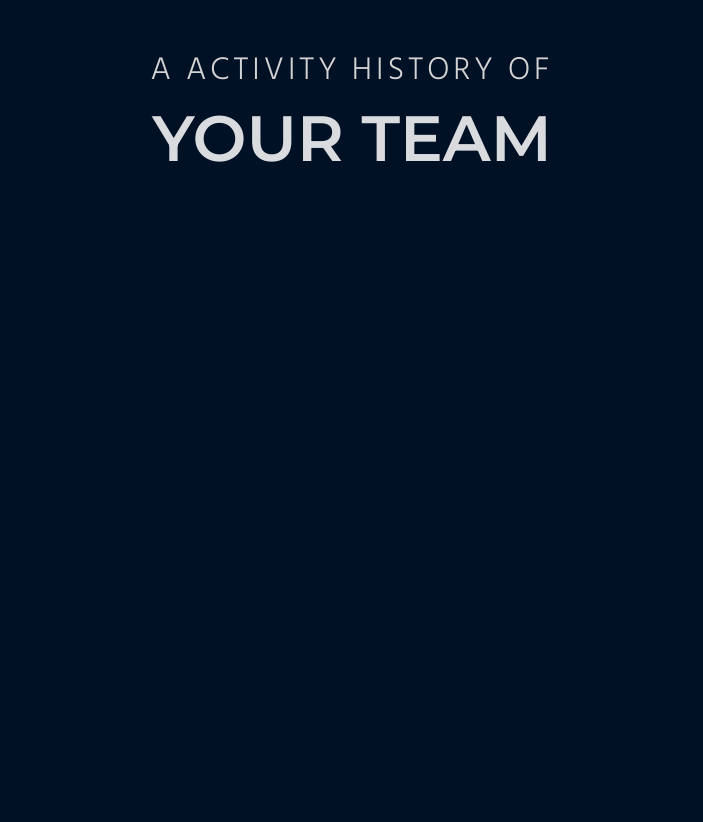
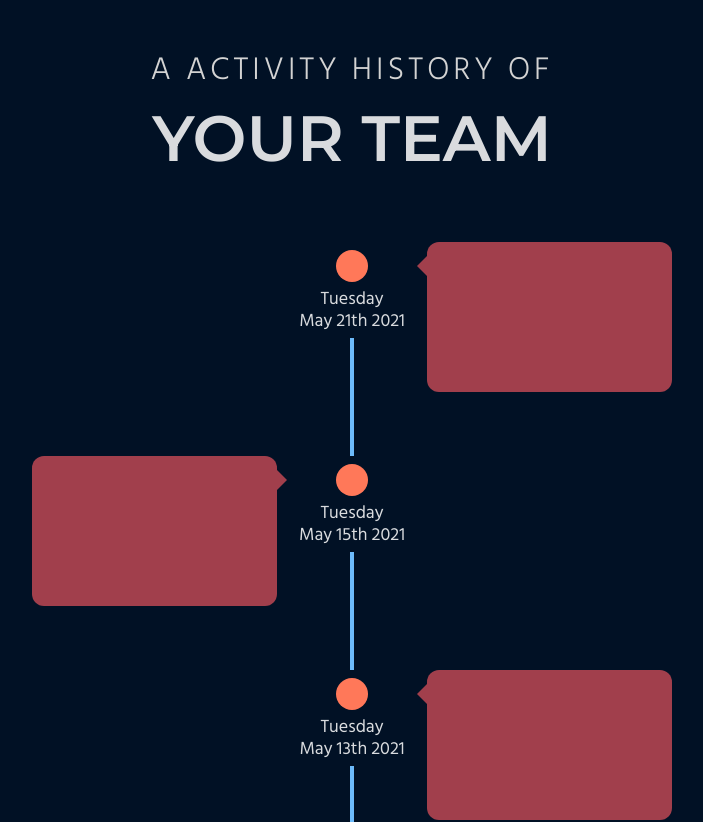
Before and after one commit to lunatic-cat/react-timeline-github-activity-v2, a React (Create React App) app: page / in a window 1280 px wide. Shown: the top 822 px of the page, without its empty margins (288-991 px from the left). Before the commit the page ends 800 px from the top, so only its background shows below. Built offline with nearby package versions, Linux system fonts and the light colour scheme.

Commit message:
First implementation of timeline

```diff
--- /dev/null
+++ b/src/App/components/Timeline/index.tsx
@@ -0,0 +1,76 @@
+// import { HistoryType } from 'utils/types';
+
+import { Typography } from 'antd';
+
+import {
+  Container,
+  TimelineContainer,
+  TimelinePoint,
+  TimelinePointCardContainer,
+  TimelinePointContainer,
+  TimelinePointGridContainer,
+  VerticalLine,
+} from './styled';
+
+// type PropTypes = {
+//   history: HistoryType[],
+// };
+
+const TimelineComponent: React.FC = () => (
+  <Container>
+    <VerticalLine />
+    <TimelineContainer>
+      <TimelinePointGridContainer>
+        <TimelinePointContainer first last={false}>
+          <TimelinePoint />
+          <div style={{ display: 'flex', flexDirection: 'column', alignItems: 'center' }}>
+            <Typography.Text>Tuesday</Typography.Text>
+            <Typography.Text>May 21th 2021</Typography.Text>
+          </div>
+        </TimelinePointContainer>
+      </TimelinePointGridContainer>
+      <TimelinePointCardContainer side="rigth">{' '}</TimelinePointCardContainer>
+    </TimelineContainer>
+
+    <TimelineContainer>
+      <TimelinePointGridContainer>
+        <TimelinePointContainer first={false} last={false}>
+          <TimelinePoint />
+          <div style={{ display: 'flex', flexDirection: 'column', alignItems: 'center' }}>
+            <Typography.Text>Tuesday</Typography.Text>
+            <Typography.Text>May 15th 2021</Typography.Text>
+          </div>
+        </TimelinePointContainer>
+      </TimelinePointGridContainer>
+      <TimelinePointCardContainer side="left">{' '}</TimelinePointCardContainer>
+    </TimelineContainer>
+
+    <TimelineContainer>
+      <TimelinePointGridContainer>
+        <TimelinePointContainer first={false} last={false}>
+          <TimelinePoint />
+          <div style={{ display: 'flex', flexDirection: 'column', alignItems: 'center' }}>
+            <Typography.Text>Tuesday</Typography.Text>
+            <Typography.Text>May 13th 2021</Typography.Text>
+          </div>
+        </TimelinePointContainer>
+      </TimelinePointGridContainer>
+      <TimelinePointCardContainer side="rigth">{' '}</TimelinePointCardContainer>
+    </TimelineContainer>
+
+    <TimelineContainer>
+      <TimelinePointGridContainer>
+        <TimelinePointContainer first={false} last>
+          <TimelinePoint />
+          <div style={{ display: 'flex', flexDirection: 'column', alignItems: 'center' }}>
+            <Typography.Text>Tuesday</Typography.Text>
+            <Typography.Text>May 9th 2021</Typography.Text>
+          </div>
+        </TimelinePointContainer>
+      </TimelinePointGridContainer>
+      <TimelinePointCardContainer side="left">{' '}</TimelinePointCardContainer>
+    </TimelineContainer>
+  </Container>
+);
+
+export default TimelineComponent;
--- /dev/null
+++ b/src/App/components/Timeline/styled.ts
@@ -0,0 +1,100 @@
+import styled from 'styled-components';
+
+import colors from 'utils/colors';
+
+export const Container = styled.div`
+  position: relative;
+
+  margin: 64px 0;
+
+  > div:not(:last-child) {
+    margin-bottom: 64px;
+  }
+`;
+
+export const VerticalLine = styled.span`
+  position: absolute;
+  top: 0;
+  left: calc(50% - 2px);
+
+  width: 4px;
+  height: calc(100% + 64px);
+
+  background-color: ${colors.blue.base};
+  border: 1px solid ${colors.blue.base};
+`;
+
+export const TimelineContainer = styled.div`
+  position: relative;
+
+  display: grid;
+  grid-template-columns: 1fr 150px 1fr;
+`;
+
+export const TimelinePointGridContainer = styled.div`
+  grid-column: 2;
+`;
+
+export const TimelinePointContainer = styled.div<{ first: boolean, last: boolean }>`
+  display: flex;
+  flex-direction: column;
+  align-items: center;
+  padding: 8px 0;
+
+  background-color: ${colors.dark.base};
+
+  span {
+    margin-top: 4px;
+
+    font-size: 18px;
+    line-height: 1;
+  }
+
+  span:first-child {
+    margin-top: 8px;
+  }
+`;
+
+export const TimelinePoint = styled.div`
+  width: 32px;
+  height: 32px;
+
+  background-color: ${colors.orange.base};
+  border-radius: 50%;
+`;
+
+const rightArrow = `
+  border-left: 10px solid #a13f4c;
+  top: 14px;
+  right: -20px;
+`;
+const leftArrow = `
+  border-right: 10px solid #a13f4c;
+  top: 14px;
+  left: -20px;
+`;
+
+export const TimelinePointCardContainer = styled.div<{ side: 'left' | 'rigth' }>`
+  position: relative;
+
+  grid-row: 1;
+  grid-column: ${(props) => (props.side === 'left' ? 1 : 3)};
+  justify-self: ${(props) => (props.side === 'left' ? 'end' : 'start')};
+  width: 100%;
+  height: 150px;
+
+  background-color: #a13f4c;
+  border-radius: 12px;
+
+  &::before {
+    content: "";
+
+    position: absolute;
+
+    width: 0;
+    height: 0;
+
+    border: 10px solid transparent;
+    ${(props) => (props.side === 'left' ? rightArrow : leftArrow)}
+  }
+`;
--- a/src/App/index.tsx
+++ b/src/App/index.tsx
@@ -1,7 +1,12 @@
 import Title from './components/Title';
+import Timeline from './components/Timeline';
+import { Container } from './styled';
 
 const App: React.FC = () => (
-  <Title teamName="YOUR" />
+  <Container>
+    <Title teamName="YOUR" />
+    <Timeline />
+  </Container>
 );
 
 export default App;
--- /dev/null
+++ b/src/App/styled.ts
@@ -0,0 +1,9 @@
+import styled from 'styled-components';
+
+export const Container = styled.div`
+  display: flex;
+  flex-direction: column;
+  max-width: 50vw;
+  min-height: 100vh;
+  margin: auto;
+`;
--- a/src/utils/colors.ts
+++ b/src/utils/colors.ts
@@ -2,6 +2,12 @@ const colors = {
   dark: {
     base: '#011125',
   },
+  blue: {
+    base: '#6dbbfb',
+  },
+  orange: {
+    base: '#ff7859',
+  },
 };
 
 export default colors;
--- /dev/null
+++ b/src/utils/types.ts
@@ -0,0 +1,9 @@
+export type HistoryType = {
+  key: string,
+  author: string,
+  text: string,
+  repo: {
+    name: string,
+    link: string,
+  },
+};
```
